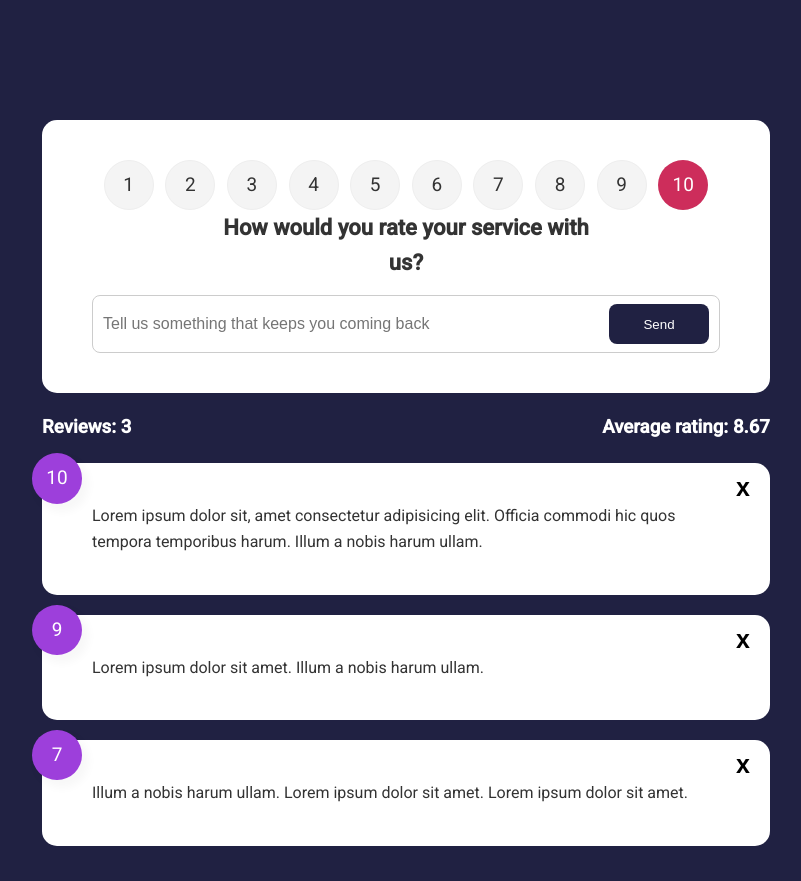
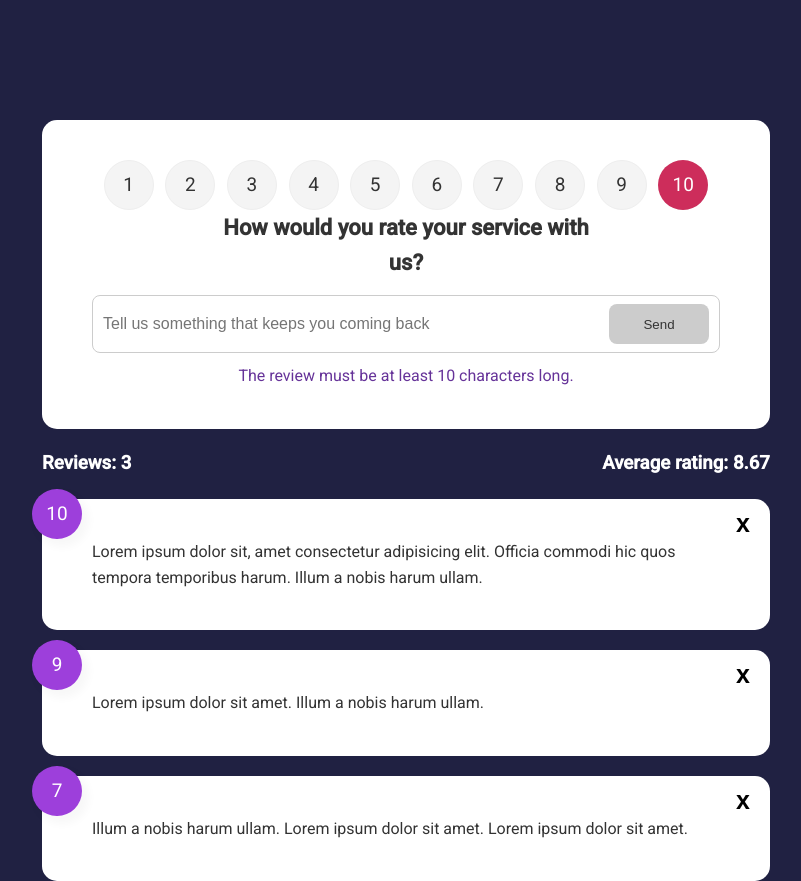
Before and after one commit to Maya084/review-app-angular, an Angular app: page / in a window 1280 px wide. Shown: the whole page, without its empty margins (234-1035 px from the left). Before the commit the page ends 846 px from the top, so only its background shows below. Built offline with nearby package versions, Linux system fonts and the light colour scheme.

Commit message:
🎨 Style: add custom validatior

```diff
--- a/src/app/components/form/form.component.ts
+++ b/src/app/components/form/form.component.ts
@@ -2,6 +2,7 @@ import { Component, OnInit } from '@angular/core';
 import { FeedbackService } from '../../services/feedback.service';
 import { v4 as uuidv4 } from 'uuid';
 import { FormControl, Validators } from '@angular/forms';
+import { minCharsValidator } from '../../util/validator';
 
 @Component({
   selector: 'app-form',
@@ -13,7 +14,7 @@ export class FormComponent implements OnInit {
   minLength = 10;
   rating = 10;
 
-  formFeedback = new FormControl('', [Validators.minLength(this.minLength)]);
+  formFeedback = new FormControl('', [Validators.required, minCharsValidator(this.minLength)]);
 
   constructor(
     private service: FeedbackService,
--- a/src/app/components/list/list.component.html
+++ b/src/app/components/list/list.component.html
@@ -1,4 +1,4 @@
-  <div [@simpleFadeAnimation] *ngFor="let item of (listItems | async)" class="feedback-item card">
+  <div [@simpleFadeAnimation]="'in'" *ngFor="let item of (listItems | async)" class="feedback-item card">
     <div class="num-display">
       {{item.rating}}
     </div>
--- a/src/app/components/list/list.component.ts
+++ b/src/app/components/list/list.component.ts
@@ -20,7 +20,6 @@ import { FeedbackService } from '../../services/feedback.service';
 
       // fade out when destroyed. this could also be written as transition('void => *')
       transition(':leave',
-
         animate(500, style({ opacity: 0 })))
     ])
   ]
--- /dev/null
+++ b/src/app/util/validator.ts
@@ -0,0 +1,9 @@
+import { AbstractControl, ValidationErrors, ValidatorFn } from "@angular/forms";
+
+export function minCharsValidator(minLength: number): ValidatorFn {
+    return (control: AbstractControl): ValidationErrors | null => {
+        return control.value.trim().length > minLength
+            ? null
+            : { minLegth: false }
+    };
+}
--- a/src/styles.css
+++ b/src/styles.css
@@ -63,3 +63,19 @@ button.custom-btn:disabled:hover {
 }
 html, body { height: 100%; }
 body { margin: 0; font-family: Roboto, "Helvetica Neue", sans-serif; }
+
+/* width */
+::-webkit-scrollbar {
+  width: 10px;
+}
+
+/* Track */
+::-webkit-scrollbar-track {
+  border-radius: 10px;
+}
+
+/* Handle */
+::-webkit-scrollbar-thumb {
+  background: rgb(157, 63, 219);
+  border-radius: 10px;
+}
```
